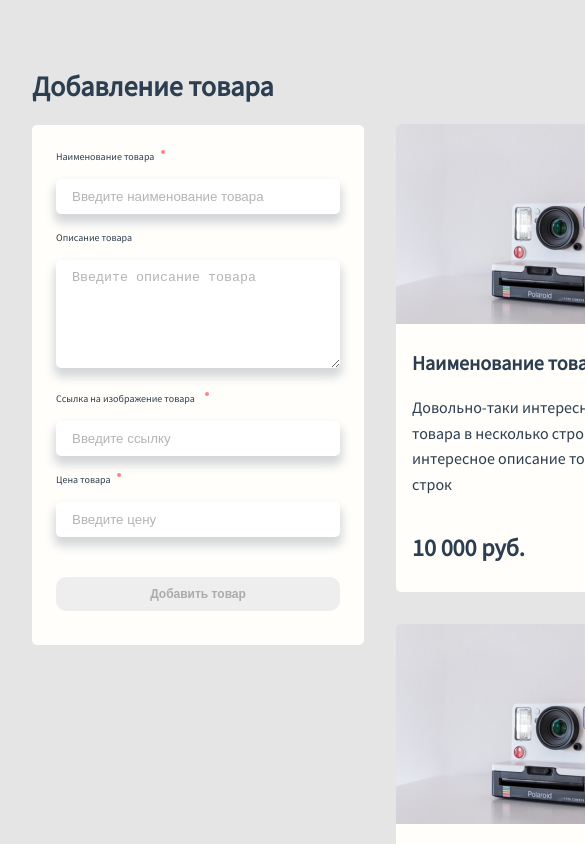
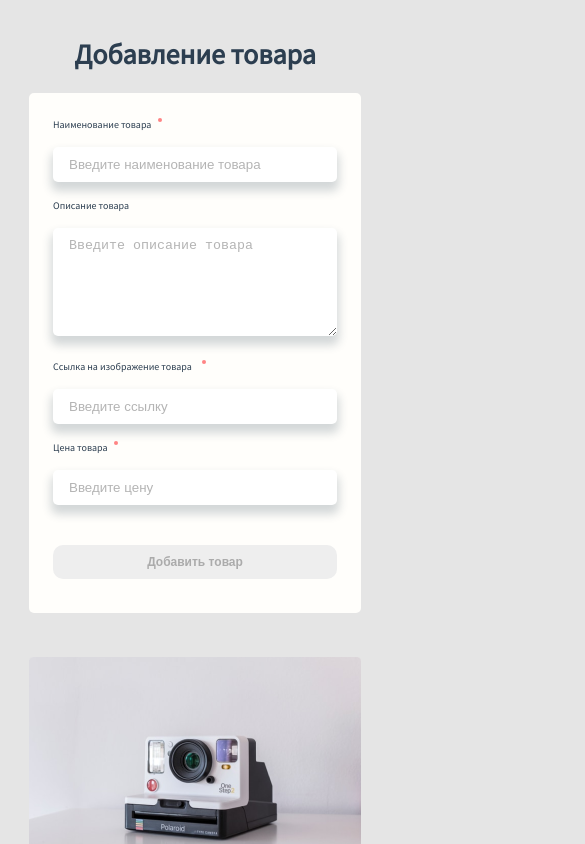
Before and after one commit to MariaKlo/idaproject-test, a Vue app: page / in a window 390 px wide. Shown: the top 844 px of the page, 585 px wide, since content can reach past the window. Built offline with nearby package versions, Linux system fonts and the light colour scheme.

Commit message:
Available for mobile devices

```diff
--- a/src/App.vue
+++ b/src/App.vue
@@ -29,4 +29,10 @@
     }
   }
 
+  @media screen and (max-width: 47.3125rem) {
+    .cart__wrap {
+      display: inherit;
+    }
+  }
+
 </style>
--- a/src/components/Form.vue
+++ b/src/components/Form.vue
@@ -47,4 +47,16 @@
     padding: 1.5rem;
     border-radius: .3125rem;
   }
+
+  @media screen and (max-width: 47.3125rem) {
+    .cart__wrapper-form {
+      margin-right: 0;
+    }
+    .cart__header {
+      text-align: center;
+    }
+    .cart__form {
+      margin: 0 auto;
+    }
+  }
 </style>
--- a/src/components/Item.vue
+++ b/src/components/Item.vue
@@ -56,4 +56,10 @@
     font-weight: 600;
     font-size: 1.5rem;
   }
+  @media screen and (max-width: 47.3125rem) {
+    .cart__wrapper {
+      margin: 0 auto;
+      margin-bottom: 1rem;
+    }
+  }
 </style>
--- a/src/components/Items.vue
+++ b/src/components/Items.vue
@@ -27,4 +27,9 @@
     flex-wrap: wrap;
     padding-top: 2.75rem;
   }
+  @media screen and (max-width: 47.3125rem) {
+    .cart__items {
+      display: inherit;
+    }
+  }
 </style>
--- a/src/styles/main.scss
+++ b/src/styles/main.scss
@@ -29,3 +29,8 @@
     place-items: center;
   }
 }
+@media screen and (max-width: 47.3125rem) {
+  #app {
+    padding: 0;
+  }
+}
```
